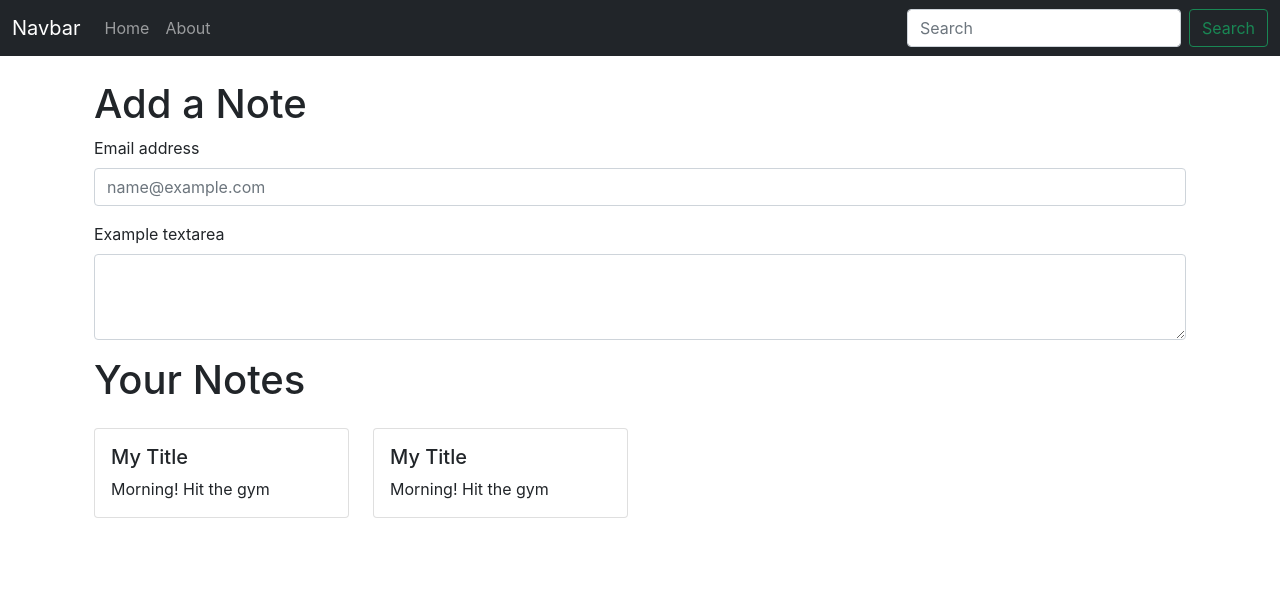
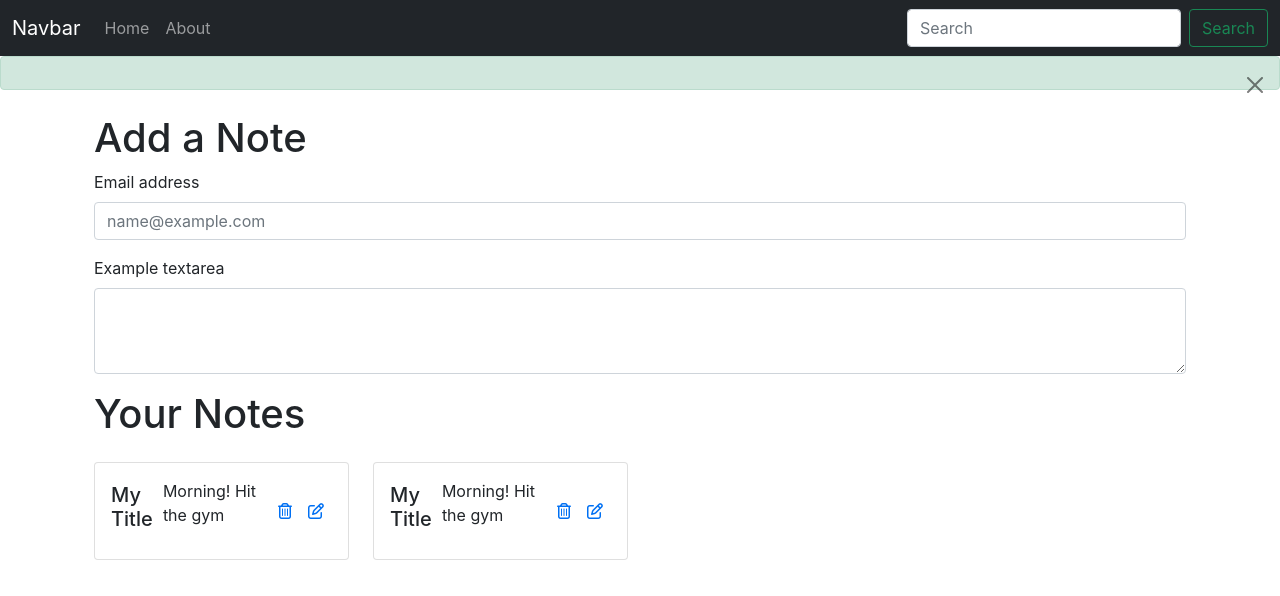
Before and after one commit to froster02/mynotebook, a React (Create React App) app: page / in a window 1280 px wide. Shown: the top 596 px of the page. Built offline with nearby package versions, Linux system fonts and the light colour scheme; the HTML template or start-up script is replaced by a standard one.

Commit message:
feat: add Alert component and integrate it into App; update Noteitem layout and styles; refine Notes context usage

```diff
--- a/public/index.html
+++ b/public/index.html
@@ -46,6 +46,7 @@
   <script src="https://cdn.jsdelivr.net/npm/bootstrap@5.1.3/dist/js/bootstrap.bundle.min.js"
     integrity="sha384-ka7Sk0Gln4gmtz2MlQnikT1wXgYsOg+OMhuP+IlRH9sENBO0LRn5q+8nbTov4+1p"
     crossorigin="anonymous"></script>
+  <script src="https://kit.fontawesome.com/425b0b98a7.js" crossorigin="anonymous"></script>
 </body>
 
 </html>
--- a/src/App.js
+++ b/src/App.js
@@ -4,29 +4,15 @@ import Navbar from './components/Navbar';
 import Home from './components/Home';
 import About from './components/About';
 import NoteState from './context/notes/NoteState';
+import Alert from './components/Alert';
 
-/**
- * Root component of the application that sets up routing and layout structure.
- * Uses React Router for navigation between different pages/components.
- * Contains the main navigation bar and a container for route content.
- *
- * @component
- * @returns {JSX.Element} The rendered application with routing configuration
- */
-/**
- * The root component of the application.
- * Wraps the entire app with NoteState context provider that manages the global state for notes using Context API.
- * Contains the main navigation bar and routes to different pages.
- *
- * @component
- * @returns {JSX.Element} The rendered App component with routing and layout structure
- */
 function App() {
   return (
     <NoteState>
       <Router>
         <div className="app">
           <Navbar />
+          <Alert message="This is an alert message" />
           <div className="container mt-4">
             <Routes>
               <Route exact path="/" element={<Home />} />
--- a/src/components/About.js
+++ b/src/components/About.js
@@ -1,5 +1,4 @@
-import React, { useContext } from 'react'
-import NoteContext from '../context/notes/notesContext'
+import React from 'react'
 
 /**
  * About component that displays information about a user
@@ -12,7 +11,6 @@ import NoteContext from '../context/notes/notesContext'
  */
 
 const About = () => {
-    const a = useContext(NoteContext)
     return (
         <div>
             This is About page
--- /dev/null
+++ b/src/components/Alert.js
@@ -0,0 +1,14 @@
+import React from 'react'
+
+const Alert = (props) => {
+    return (
+        <div>
+            <div className='alert alert-success alert-dismissible fade show' role='alert'>
+                {props.alert && <strong>{props.alert}</strong>}
+                <button type='button' className='btn-close' data-bs-dismiss='alert' aria-label='Close'></button>
+            </div>
+        </div>
+    )
+}
+
+export default Alert
--- a/src/components/Noteitem.js
+++ b/src/components/Noteitem.js
@@ -5,10 +5,14 @@ const Noteitem = ({ note }) => {
 
     return (
         <div className="col-md-3">
-            <div class="card my-3">
-                <div class="card-body">
-                    <h5 class="card-title">{note.title || 'Untitled'}</h5>
-                    <p class="card-text">{note.description || 'No descriptiLon'}</p>
+            <div className="card my-3">
+                <div className="card-body">
+                    <div className='d-flex align-items-center'>
+                        <h5 className="card-title">{note.title || 'Untitled'}</h5>
+                        <p className="card-text">{note.description || 'No description'}</p>
+                        <i className="far fa-trash-alt mx-2"></i>
+                        <i className="far fa-edit mx-2"></i>
+                    </div>
                 </div>
             </div>
         </div>
--- a/src/components/Notes.js
+++ b/src/components/Notes.js
@@ -23,7 +23,7 @@ import Noteitem from './Noteitem';
  */
 const Notes = () => {
     const context = useContext(noteContext);
-    const { notes = [], setNotes } = context;
+    const { notes = [] } = context;
     return (
         <div className='row my-3'>
             <h1>Your Notes</h1>
--- a/src/index.css
+++ b/src/index.css
@@ -11,3 +11,10 @@ code {
   font-family: source-code-pro, Menlo, Monaco, Consolas, 'Courier New',
     monospace;
 }
+
+i {
+  cursor: pointer;
+  color: #0070f3;
+  text-decoration: none;
+  transition: color 0.2s ease;
+}
```
